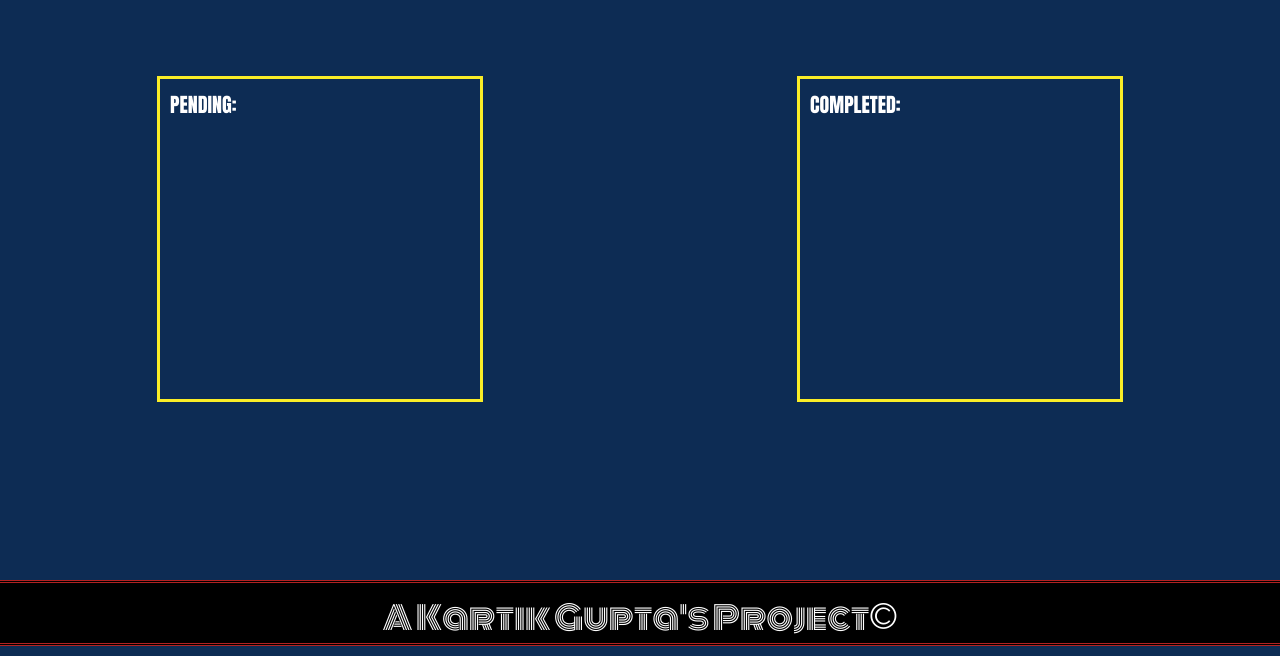
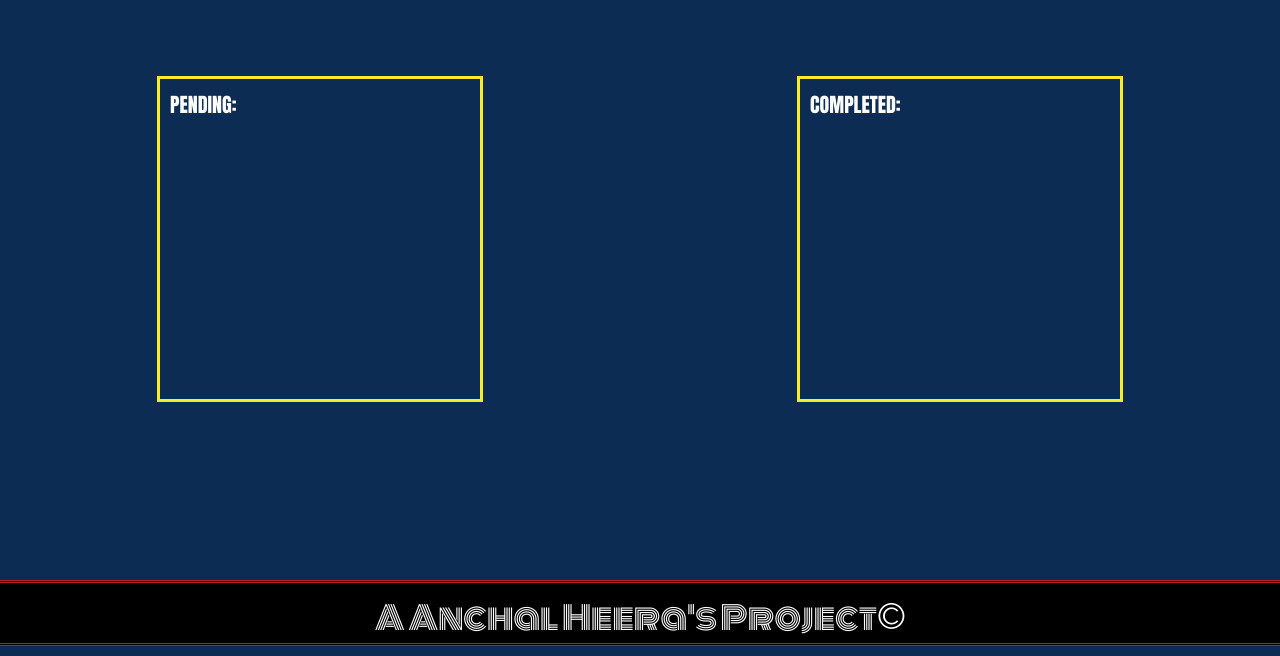
Before and after one commit to anchalheera1729/Basic_To-do-list, a plain HTML site: page index.html in a window 1280 px wide. Shown: the part 149-805 px from the top of the page. Drawn offline with Linux system fonts and the light colour scheme.

Commit message:
Update index.html

```diff
--- a/index.html
+++ b/index.html
@@ -43,7 +43,7 @@
                 </div>
 
                 <footer id="footer">
-                    A Kartik Gupta's Project©
+                    A Anchal Heera's Project©
                 </footer>
             </div>
             <script src="./app.js"></script>
```
